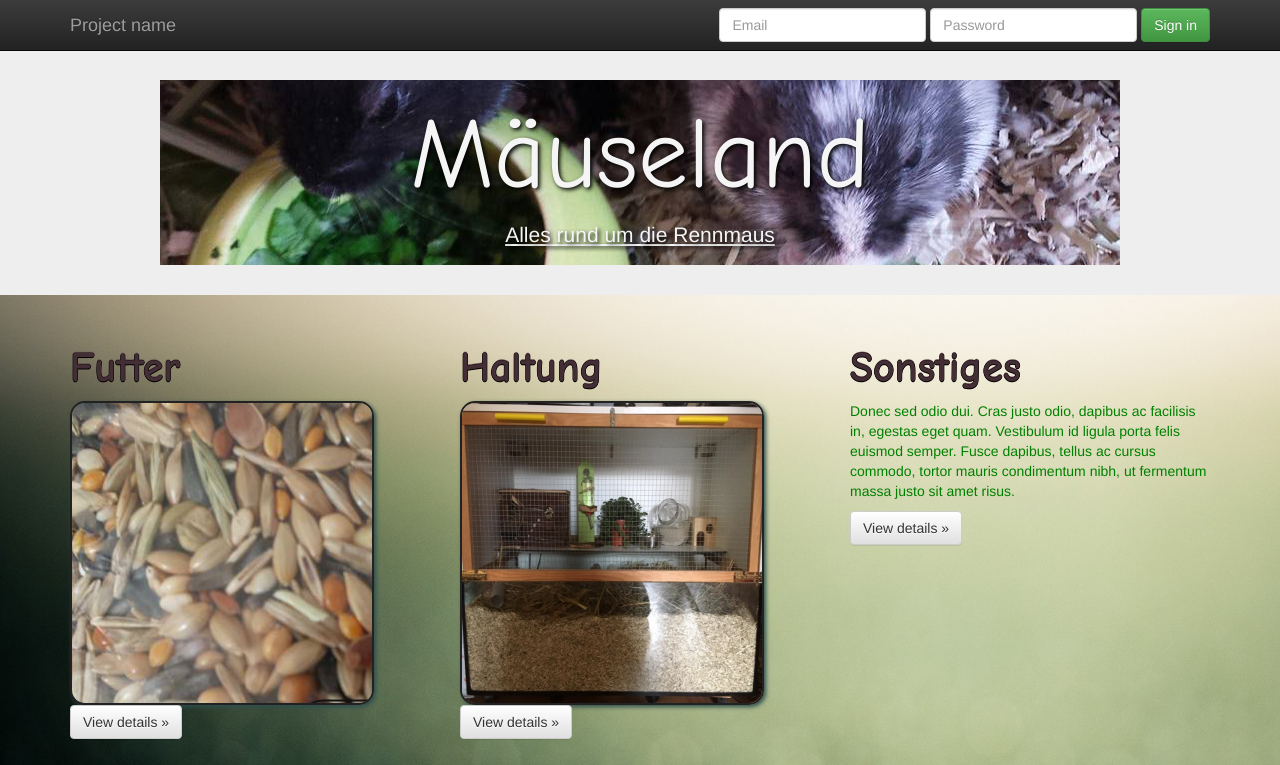
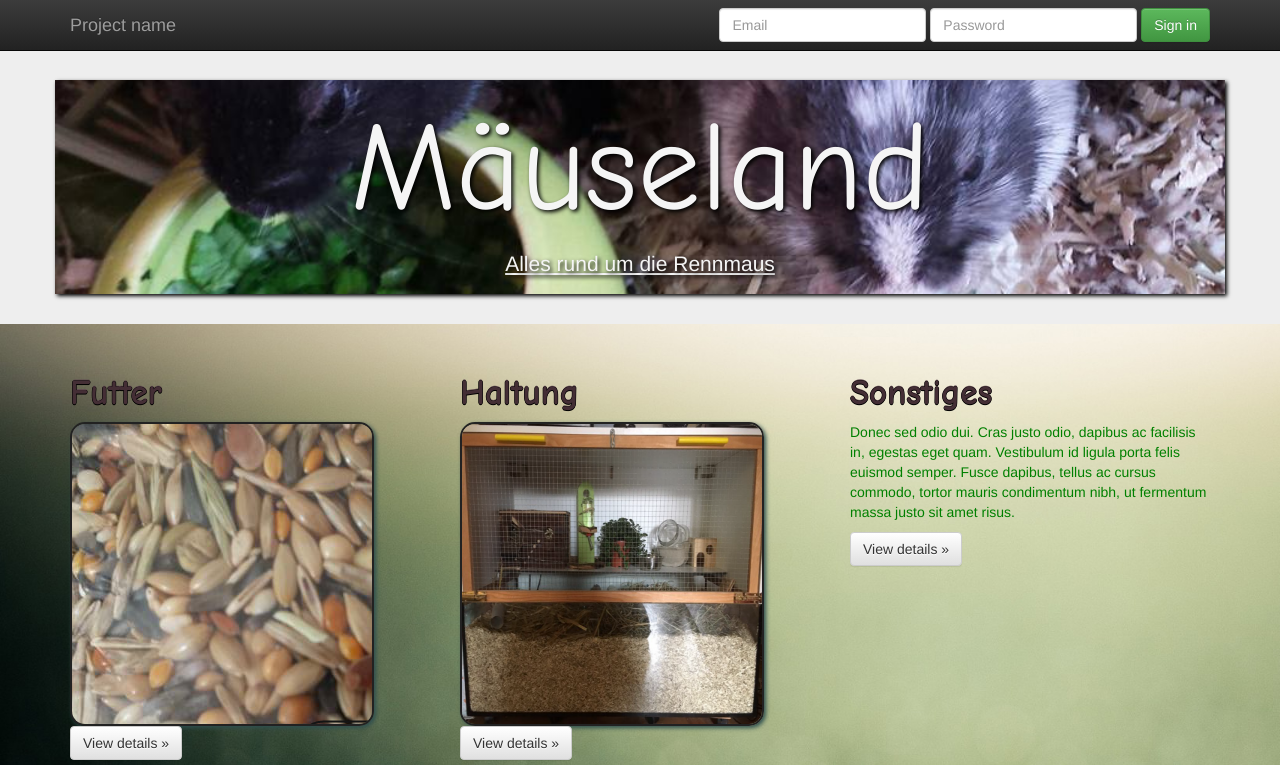
Before and after one commit to Solaris555/maeuse, a website: page public_html/index.html in a window 1280 px wide. Shown: the top 765 px of the page. Drawn offline with nearby package versions, Linux system fonts and the light colour scheme.

Commit message:
h1 probs

```diff
--- a/public_html/css/main.css
+++ b/public_html/css/main.css
@@ -13,6 +13,8 @@ html {
     padding-left: 0px;
     padding-right: 0px;
     background-color: inherit;
+    min-width: 480px;
+    min-height: 640px;
 }
 body {
     margin-left: 0px;
@@ -49,8 +51,9 @@ div {
     color: inherit;
     font-family: "Comic Sans MS", cursive, sans-serif;
     position: relative;
+    overflow: hidden;
     text-align: center;
-    font-size: 10rem;
+    font-size: 900%;
 
 
 }
@@ -63,12 +66,14 @@ div {
 }
 .jumbotron > .container {
     background-image: url("../img/Header.jpg");
+    box-shadow: 2px 2px 4px black;
     background-repeat: no-repeat;
     background-position: center;
+    background-size: cover;
 }
 h2 {
     color: #442E35;
-    font-size: 300%;
+    font-size: 3.5rem;
     font-family: "Comic Sans MS", cursive, sans-serif;
     font-weight: bold;
 /*    text-shadow: 1px 1px 2px black;*/
```
